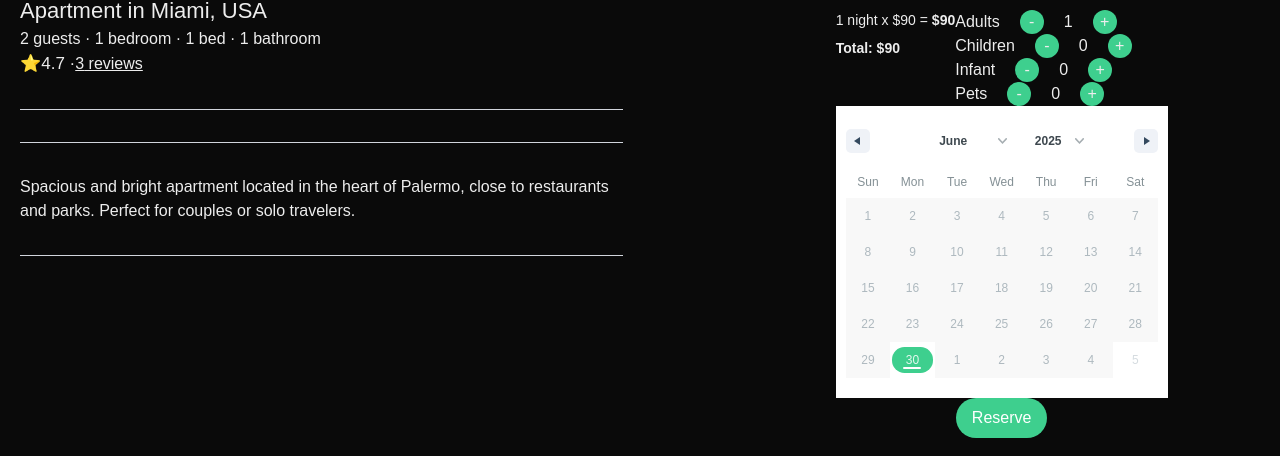
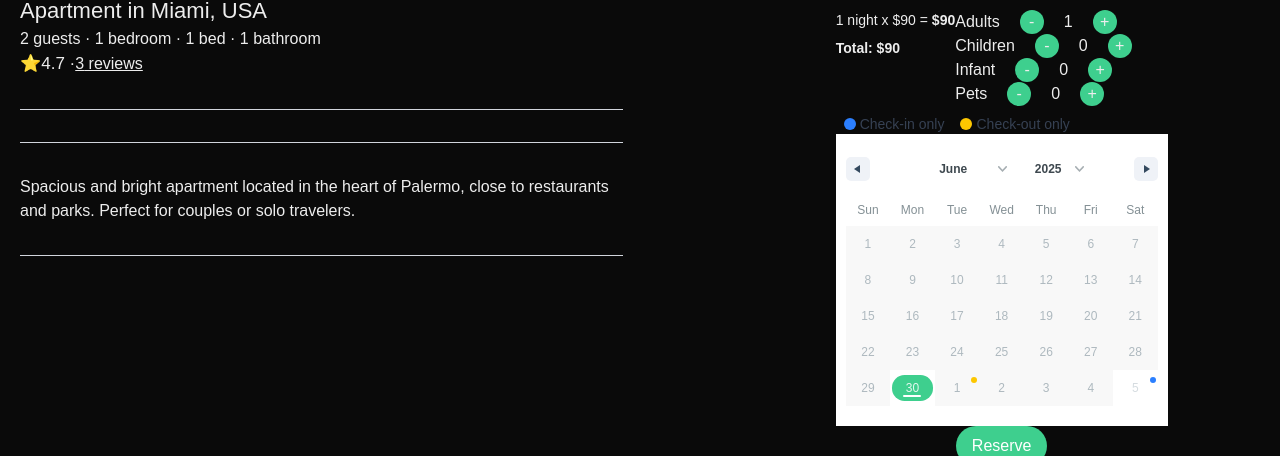
Before and after one commit to BarberoPablo/Staybnb, a Next.js app: page /listing/1 in a window 1280 px wide. Shown: the part 430-886 px from the top of the page. Built offline with nearby package versions, Linux system fonts and the light colour scheme; no server answers.

Commit message:
feat: showing conditional dates and modularizing functions

```diff
--- a/src/components/Booking/BookingForm.tsx
+++ b/src/components/Booking/BookingForm.tsx
@@ -3,7 +3,7 @@
 import Tooltip from "@/components/Tooltip";
 import { getReservedDates } from "@/lib/supabase/reservations";
 import { DateRangeKey, Guests, Listing, UnavailableDates } from "@/lib/types";
-import { buildListingParams, calculateTotal, getDisabledDates, listingGuests, validateDateRange } from "@/lib/utils";
+import { buildListingParams, calculateTotal, getDisabledDates, listingGuests } from "@/lib/utils";
 import { useRouter } from "next/navigation";
 import { ReactNode, useEffect, useState } from "react";
 import type { RangeKeyDict } from "react-date-range";
@@ -11,6 +11,8 @@ import { DateRange } from "react-date-range";
 import "react-date-range/dist/styles.css";
 import "react-date-range/dist/theme/default.css";
 import ListingPrice from "../ListingPrice";
+import { excludeDate, getCustomDayContent, validateFormData } from "./bookingFormUtils";
+import { CalendarLegend } from "./CalendarLegend";
 
 export default function BookingForm({
   listing,
@@ -72,13 +74,9 @@ export default function BookingForm({
         const filteredDates = { ...prevState };
 
         if (userSelectedCheckOut) {
-          filteredDates.unavailableCheckOutDates.filtered = [
-            ...filteredDates.unavailableCheckOutDates.all.filter((date) => date.getTime() !== startDate.getTime()),
-          ];
+          filteredDates.unavailableCheckOutDates.filtered = excludeDate(filteredDates.unavailableCheckOutDates.all, startDate);
         } else {
-          filteredDates.unavailableCheckInDates.filtered = [
-            ...filteredDates.unavailableCheckInDates.all.filter((date) => date.getTime() !== endDate.getTime()),
-          ];
+          filteredDates.unavailableCheckInDates.filtered = excludeDate(filteredDates.unavailableCheckInDates.all, endDate);
         }
         return filteredDates;
       });
@@ -114,12 +112,11 @@ export default function BookingForm({
     router.push(`/checkout/${listing.id}?${query}`);
   };
 
-  console.log({ disabledDates });
-
   return (
     <form onSubmit={handleSubmit}>
       {!priceFirst && (
         <div className="relative">
+          <CalendarLegend />
           <DateRange
             ranges={[dateRange]}
             onChange={handleChangeDateRange}
@@ -127,6 +124,7 @@ export default function BookingForm({
             rangeColors={[errors.dateRange ? "#fb2c36" : "#3ecf8e"]}
             showDateDisplay={false}
             disabledDates={isSelectingCheckOut ? disabledDates.unavailableCheckOutDates.filtered : disabledDates.unavailableCheckInDates.filtered}
+            dayContentRenderer={getCustomDayContent(disabledDates)}
           />
           {errors.dateRange && <Tooltip text={errors.dateRange} arrow={false} containerStyle={"top-[-6px]"} />}
         </div>
@@ -166,6 +164,8 @@ export default function BookingForm({
         <div className="relative">
           {errors.dateRange && <Tooltip text={errors.dateRange} containerStyle="top-[-6px]" arrow={false} />}
 
+          <CalendarLegend />
+
           <DateRange
             ranges={[dateRange]}
             onChange={handleChangeDateRange}
@@ -173,6 +173,7 @@ export default function BookingForm({
             rangeColors={[errors.dateRange ? "#fb2c36" : "#3ecf8e"]}
             showDateDisplay={false}
             disabledDates={isSelectingCheckOut ? disabledDates.unavailableCheckOutDates.filtered : disabledDates.unavailableCheckInDates.filtered}
+            dayContentRenderer={getCustomDayContent(disabledDates)}
           />
         </div>
       )}
@@ -187,25 +188,3 @@ export default function BookingForm({
     </form>
   );
 }
-
-type FormErrors = Partial<Record<Guests | "dateRange", string>>;
-
-function validateFormData(startDate: Date, endDate: Date, guests: Record<Guests, number>, listing: Listing): FormErrors {
-  const errors: FormErrors = {};
-  const dateError = validateDateRange(startDate, endDate);
-
-  if (dateError) {
-    errors.dateRange = dateError;
-  }
-
-  for (const key of listingGuests) {
-    const value = guests[key];
-    const { max, min } = listing.guestLimits[key];
-    if (value > max || value < min) {
-      errors[key] = `${key.charAt(0).toUpperCase() + key.slice(1)} must be between ${min} and ${max}.`;
-      return errors;
-    }
-  }
-
-  return errors;
-}
--- /dev/null
+++ b/src/components/Booking/CalendarLegend.tsx
@@ -0,0 +1,16 @@
+import { bookingColors } from "./bookingFormUtils";
+
+export function CalendarLegend() {
+  return (
+    <div className="flex gap-4 text-sm mt-2 px-2 text-gray-700">
+      <div className="flex items-center gap-1">
+        <div className={`w-3 h-3 rounded-full ${bookingColors.checkIn}`} />
+        <span>Check-in only</span>
+      </div>
+      <div className="flex items-center gap-1">
+        <div className={`w-3 h-3 rounded-full ${bookingColors.checkOut}`} />
+        <span>Check-out only</span>
+      </div>
+    </div>
+  );
+}
--- /dev/null
+++ b/src/components/Booking/bookingFormUtils.tsx
@@ -0,0 +1,61 @@
+import { Guests, Listing, UnavailableDates } from "@/lib/types";
+import { listingGuests, validateDateRange } from "@/lib/utils";
+import { format, isSameDay } from "date-fns";
+
+export const bookingColors = {
+  checkIn: "bg-blue-500",
+  checkOut: "bg-yellow-400",
+};
+
+export type FormErrors = Partial<Record<Guests | "dateRange", string>>;
+
+export function excludeDate(dates: Date[], dateToExclude: Date): Date[] {
+  return dates.filter((date) => date.getTime() !== dateToExclude.getTime());
+}
+
+export function validateFormData(startDate: Date, endDate: Date, guests: Record<Guests, number>, listing: Listing): FormErrors {
+  const errors: FormErrors = {};
+  const dateError = validateDateRange(startDate, endDate);
+
+  if (dateError) {
+    errors.dateRange = dateError;
+  }
+
+  for (const key of listingGuests) {
+    const value = guests[key];
+    const { max, min } = listing.guestLimits[key];
+    if (value > max || value < min) {
+      errors[key] = `${key.charAt(0).toUpperCase() + key.slice(1)} must be between ${min} and ${max}.`;
+      return errors;
+    }
+  }
+
+  return errors;
+}
+
+export function getCustomDayContent(disabledDates: UnavailableDates) {
+  return function customDayContent(day: Date) {
+    const { unavailableCheckInDates, unavailableCheckOutDates } = disabledDates;
+
+    const isCheckOutOnly = unavailableCheckInDates.all.some((d) => isSameDay(d, day)) && !unavailableCheckOutDates.all.some((d) => isSameDay(d, day));
+
+    const isCheckInOnly = unavailableCheckOutDates.all.some((d) => isSameDay(d, day)) && !unavailableCheckInDates.all.some((d) => isSameDay(d, day));
+
+    let dot = null;
+
+    if (isCheckInOnly) {
+      dot = <div className={`absolute top-0.5 right-0.5 h-1.5 w-1.5 rounded-[50%] ${bookingColors.checkIn}`} />;
+    }
+
+    if (isCheckOutOnly) {
+      dot = <div className={`absolute top-0.5 right-0.5 h-1.5 w-1.5 rounded-[50%] ${bookingColors.checkOut}`} />;
+    }
+
+    return (
+      <div>
+        {dot}
+        <span>{format(day, "d")}</span>
+      </div>
+    );
+  };
+}
--- a/src/lib/utils.ts
+++ b/src/lib/utils.ts
@@ -87,10 +87,8 @@ export function getDisabledDates(reservedDates: ReservedDates[]): { unavailableC
 
     // Add all checkin dates to unavailable unavailableCheckInDates
     unavailableCheckInDates.push(normalizeDate(reservation.startDate));
-    console.log("Start date", reservation.startDate);
     // Add all checkout dates to unavailable unavailableCheckOutDates
     unavailableCheckOutDates.push(normalizeDate(reservation.endDate));
-    console.log("End date", reservation.endDate);
 
     if (start <= end) {
       // Block all days in between the dates
```
